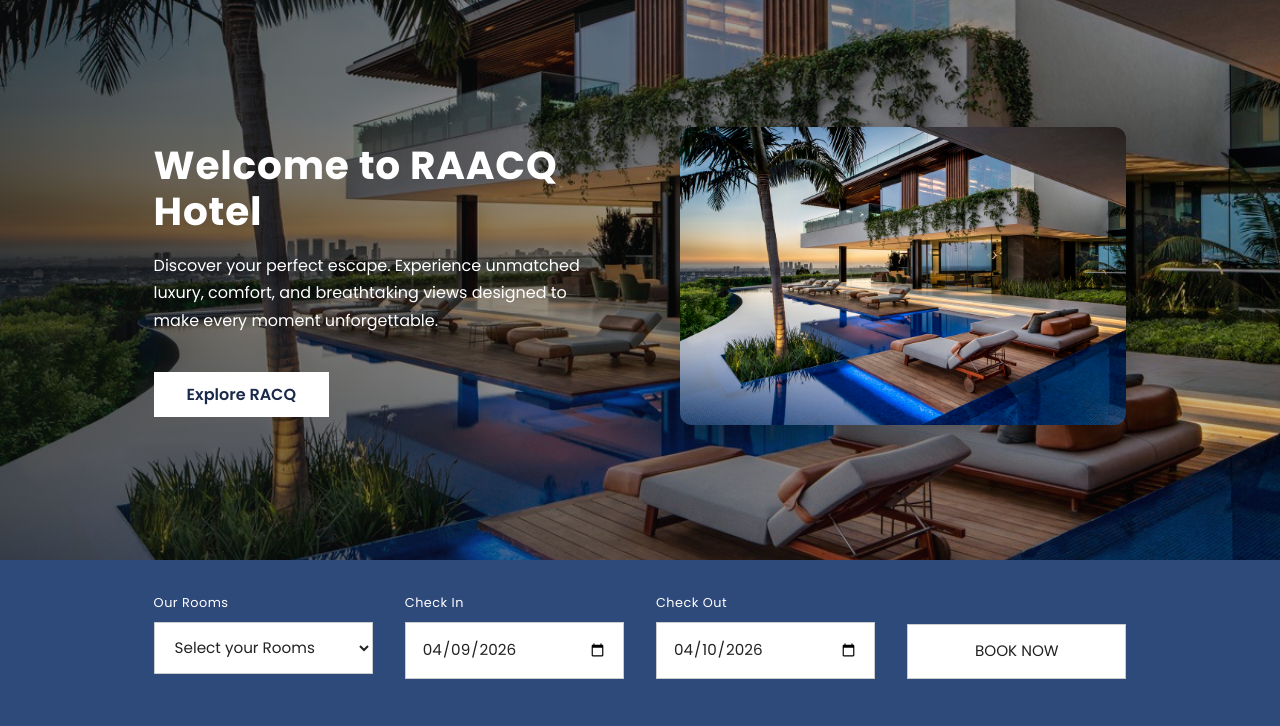
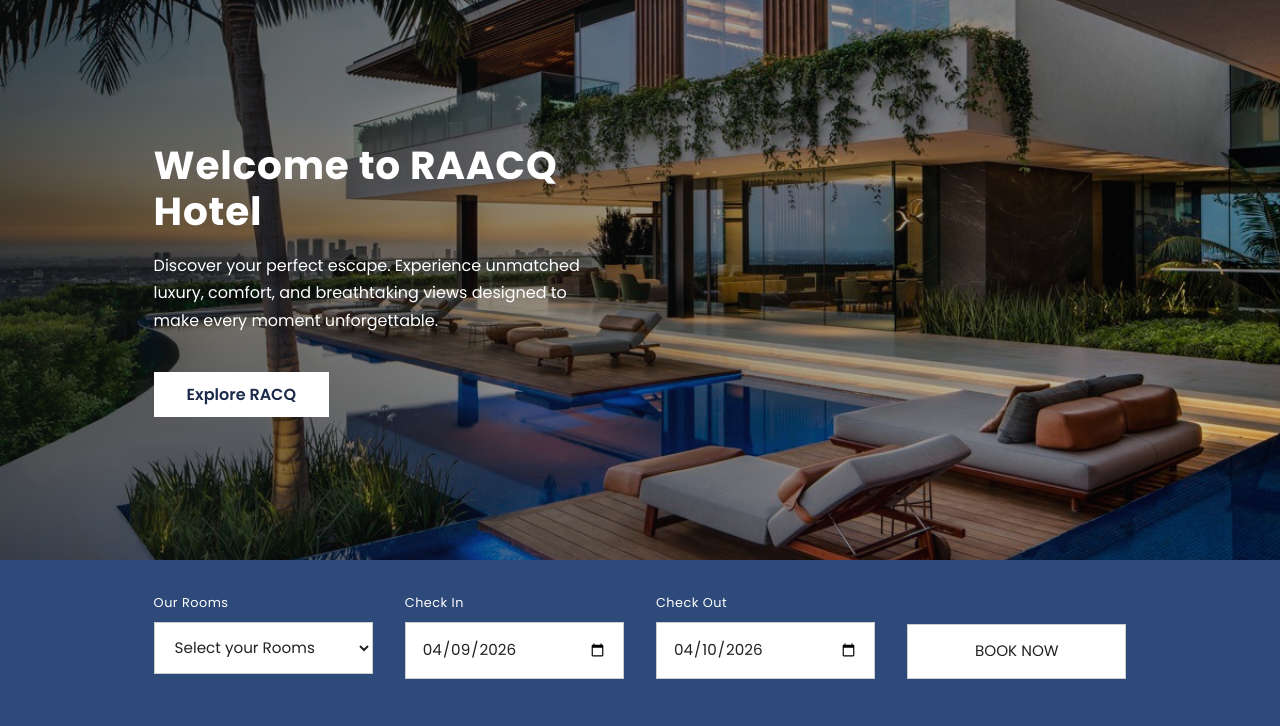
Before and after one commit to CreamySushi/RACQ-CRUD, a Flask app: page / in a window 1280 px wide. Shown: the part 64-790 px from the top of the page. Run offline with Flask 3, Linux system fonts and the light colour scheme.

Commit message:
home image changed

```diff
--- a/hotel_management_system/templates/dashpage/home.html
+++ b/hotel_management_system/templates/dashpage/home.html
@@ -9,11 +9,7 @@
             </p>
             <a href="#home_about_section" class="btn btn-primary" onclick="event.preventDefault(); document.getElementById('home_about_section').scrollIntoView({ behavior: 'smooth', block: 'start' });">Explore RACQ</a>
           </div>
-          <div class="header_right">
-            <div class="header_right-image">
-              <img src="{{url_for('static', filename='assets/hotel-preview.jpg')}}" alt="Img">
-            </div>
-          </div>
+
         </div>
       </header>
         <!-------------------------------- BOOKING SECTION -------------------------------->
```
